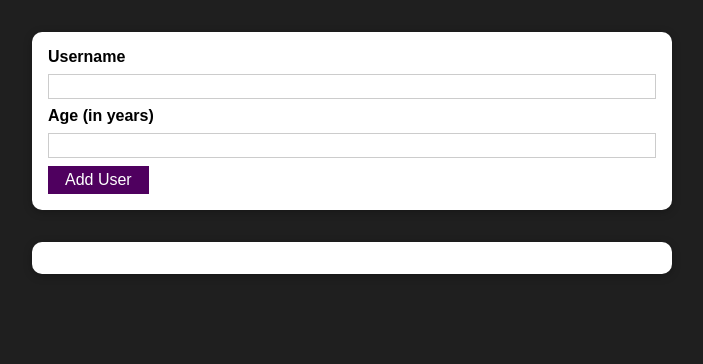
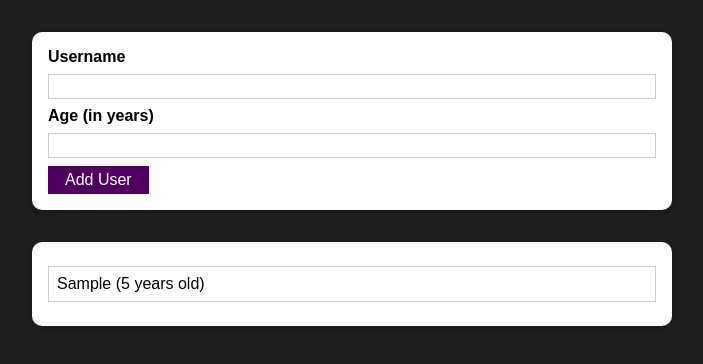
Before and after one commit to falcon-bridge/List_users, a React (Create React App) app: page / in a window 1280 px wide. Both pictures are taken after typing "Sample", "5" into the empty fields and a click on the button "Add User". Shown: the top 364 px of the page, without its empty margins (288-991 px from the left). Built offline with nearby package versions, Linux system fonts and the light colour scheme.

Commit message:
created a stateful list to be dispalyed in the User list component and made sure that the data about the new users submitted by the form should be added to the list

```diff
--- a/src/App.js
+++ b/src/App.js
@@ -5,12 +5,19 @@
 
 function App() {
   // const dummy = [{ name: "Aayush", age: 21 }];
-  // const [users, setUsers] = useState([]);
+  const [usersList, setUsersList] = useState([]);
+
+  const addUserHandler = (uName, uAge) => {
+    setUsersList((prevUserList) => [
+      ...prevUserList,
+      { name: uName, age: uAge, id: Math.random().toString() },
+    ]);
+  };
 
   return (
     <div>
-      <AddUser />
-      <UserList users={[]} />
+      <AddUser onAddUser={addUserHandler} />
+      <UserList users={usersList} />
     </div>
   );
 }
--- a/src/components/Users/AddUser.js
+++ b/src/components/Users/AddUser.js
@@ -24,7 +24,7 @@
     if (+enteredAge < 1) {
       return;
     }
-    console.log(enteredUsername, enteredAge);
+    props.onAddUser(enteredUsername, enteredAge);
     setEnteredAge("");
     setEnteredUsername("");
   };
--- a/src/components/Users/UserList.js
+++ b/src/components/Users/UserList.js
@@ -9,7 +9,7 @@
     <Card className={styles.users}>
       <ul>
         {props.users.map((user) => (
-          <li>
+          <li key={user.id}>
             {user.name} ({user.age} years old)
           </li>
         ))}
```
